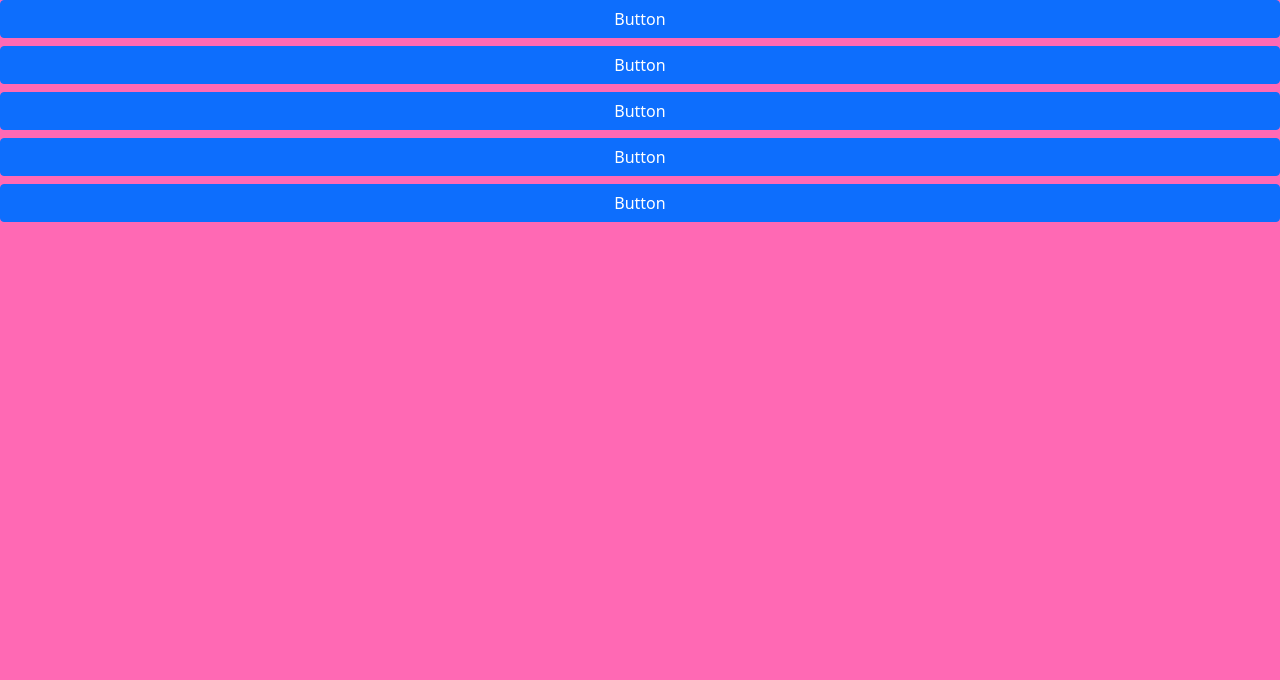
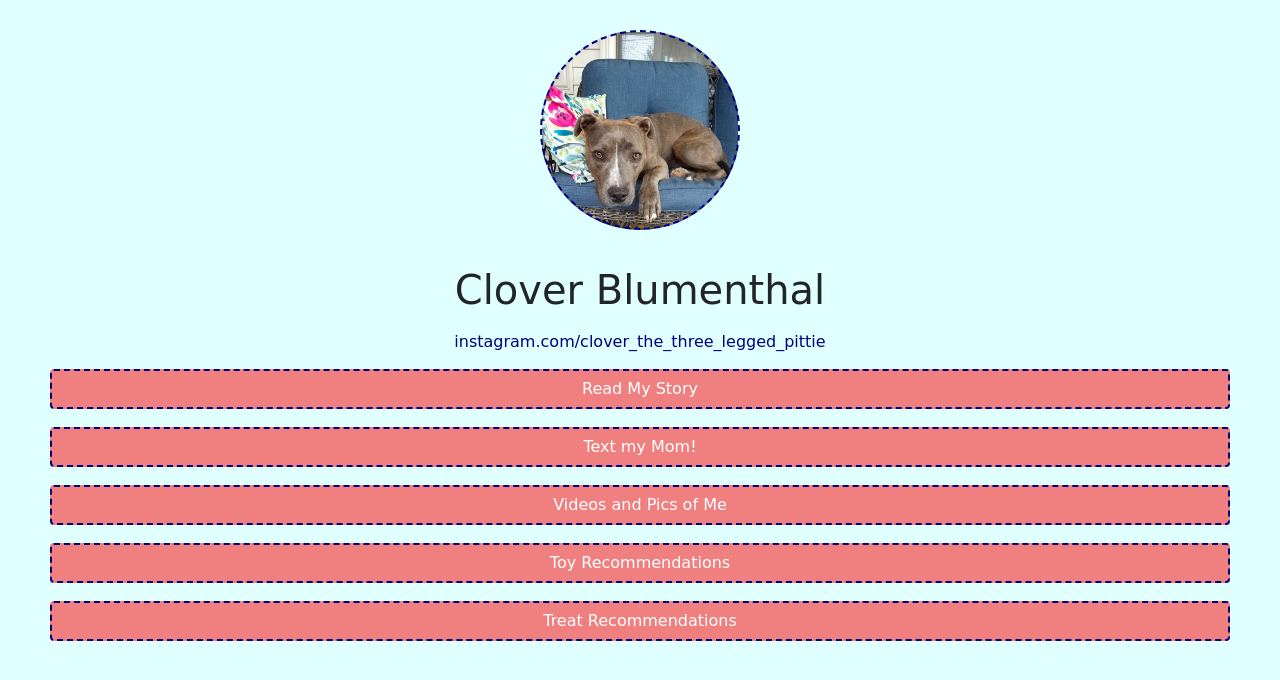
Before and after one commit to allison-blumenthal/LAB-link-in-bio, a plain HTML site: page index.html in a window 1280 px wide. Drawn offline with nearby package versions, Linux system fonts and the light colour scheme; a web font is replaced by a local one.

Commit message:
finished landing page

```diff
--- a/index.html
+++ b/index.html
@@ -4,19 +4,29 @@
     <meta charset="UTF-8">
     <meta name="viewport" content="width=device-width, initial-scale=1.0">
     <meta http-equiv="X-UA-Compatible" content="ie=edge">
-    <title>HTML 5 Boilerplate</title>
+    <title>Clover's Link In Bio Page</title>
+    <link rel="preconnect" href="https://fonts.googleapis.com">
+    <link rel="preconnect" href="https://fonts.gstatic.com" crossorigin>
+    <link href="https://fonts.googleapis.com/css2?family=Peralta&display=swap" rel="stylesheet">
     <link href="https://cdn.jsdelivr.net/npm/bootstrap@5.1.3/dist/css/bootstrap.min.css" rel="stylesheet" integrity="sha384-1BmE4kWBq78iYhFldvKuhfTAU6auU8tT94WrHftjDbrCEXSU1oBoqyl2QvZ6jIW3" crossorigin="anonymous">
     <link rel="stylesheet" href="main.css">
   </head>
 
   <body>
+    <div class="profile-section">
+      <div class="profile-photo"></div>
+        <div class="profile-header">
+          <div class="profile-title">Clover Blumenthal</div>
+          <div class="profile-ig">instagram.com/clover_the_three_legged_pittie</div>
+        </div>
+    </div>
 
     <div class="d-grid gap-2">
-      <button class="btn btn-primary" type="button">Button</button>
-      <button class="btn btn-primary" type="button">Button</button>
-      <button class="btn btn-primary" type="button">Button</button>
-      <button class="btn btn-primary" type="button">Button</button>
-      <button class="btn btn-primary" type="button">Button</button>
+      <button class="btn btn-primary" type="button">Read My Story</button>
+      <button class="btn btn-primary" type="button">Text my Mom!</button>
+      <button class="btn btn-primary" type="button">Videos and Pics of Me</button>
+      <button class="btn btn-primary" type="button">Toy Recommendations</button>
+      <button class="btn btn-primary" type="button">Treat Recommendations</button>
     </div>
 
 
--- a/main.css
+++ b/main.css
@@ -1,3 +1,44 @@
 body {
-  background-color: hotpink;
+  padding: 0;
+  margin: 0;
+  font-family: 'Peralta', cursive;
+  background-color: lightcyan;
 }
+
+.profile-section {
+  display:flex;
+  flex-direction: column;
+  align-items: center;
+}
+
+.profile-photo {
+    margin: 30px;
+    width: 200px;
+    height: 200px;
+    border: navy 2px dashed;
+    border-radius: 50%;
+    background: url("images/clover.jpg");
+    background-size: 100%;
+    background-repeat: no-repeat;
+}
+.profile-header {
+  padding: 0;
+  margin: 0;
+}
+
+.profile-title {
+  font-size: 40px;
+  text-align: center;
+}
+
+.profile-ig {
+  color: navy;
+  padding: 10px;
+}
+
+.btn.btn-primary {
+  background-color: lightcoral;
+  color: white;
+  border: navy 2px dashed;
+  margin: 5px 50px;
+}
```
Also changed, not shown: images/clover.jpg (added).
